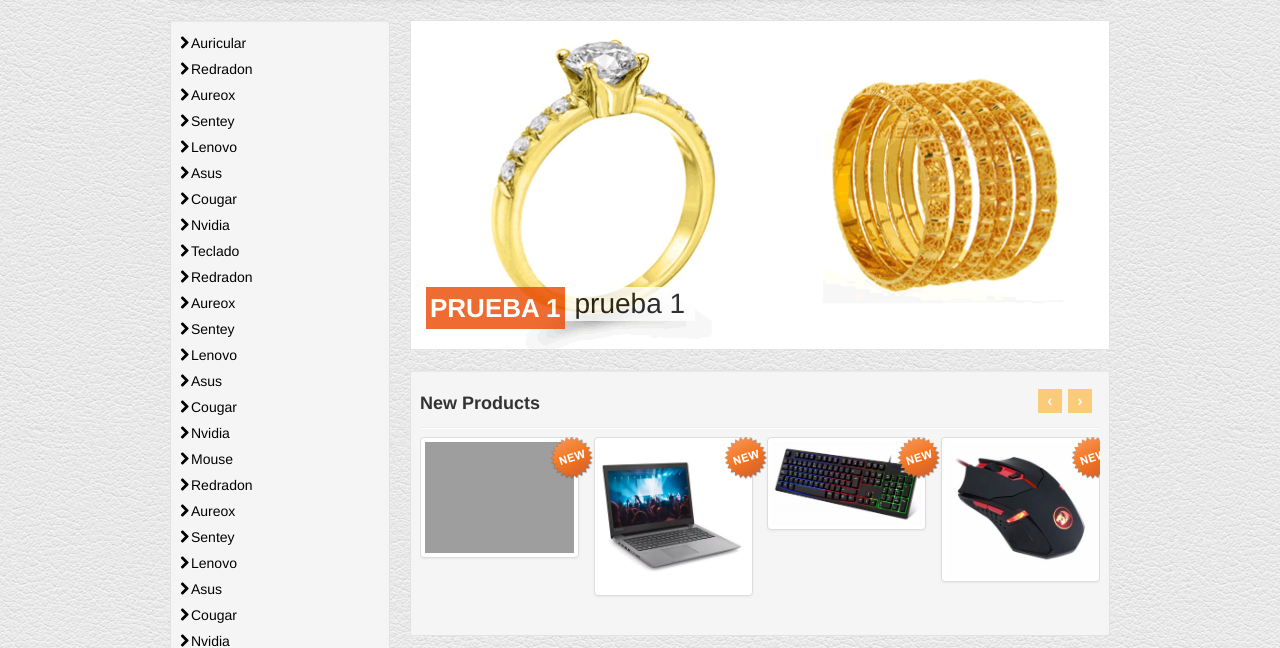
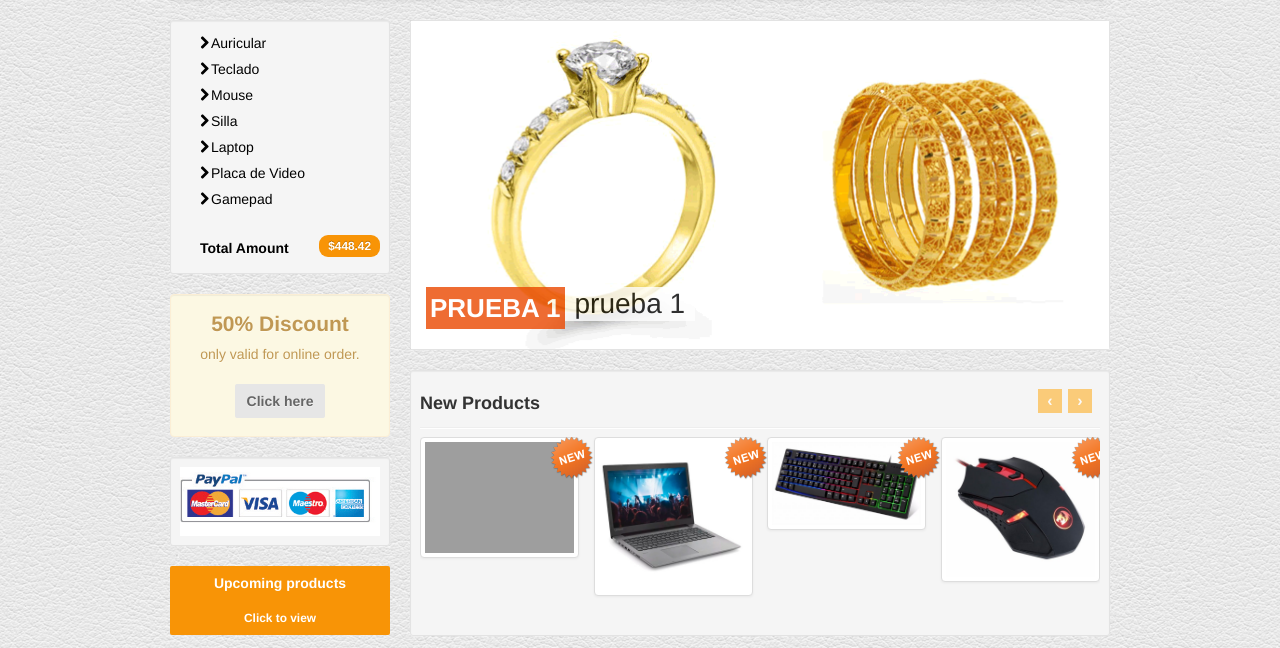
Before and after one commit to Gabs343/WebIITP1, a PHP site: page /index.php in a window 1280 px wide. Shown: the part 171-819 px from the top of the page. Run offline with PHP 8.4, Linux system fonts and the light colour scheme; grey boxes are pictures that could not be loaded.

Commit message:
menu desplegable

```diff
--- a/estilos.css
+++ b/estilos.css
@@ -9,3 +9,15 @@
 .form_comments #Valoracion{
     margin: 0px 10px;
 }
+
+.marca ul li{
+    margin-left: 20px;
+}
+
+.marca ul ul{
+    display: none;
+}
+
+.marca ul li:hover > ul{
+    display: block;
+}
--- a/left_menu.php
+++ b/left_menu.php
@@ -19,7 +19,7 @@
 ?>
 
 <div id="sidebar" class="span3">
-<div class="well well-small">
+<div class="well well-small marca">
 	<ul class="nav nav-list">
 		<?php
 			for($i = 1; $i <= count($categoria); $i++){
--- a/style.css
+++ b/style.css
@@ -1,3 +1,4 @@
+
 
 body {
   background: url(assets/img/white_leather.png) repeat 0 0;
```
